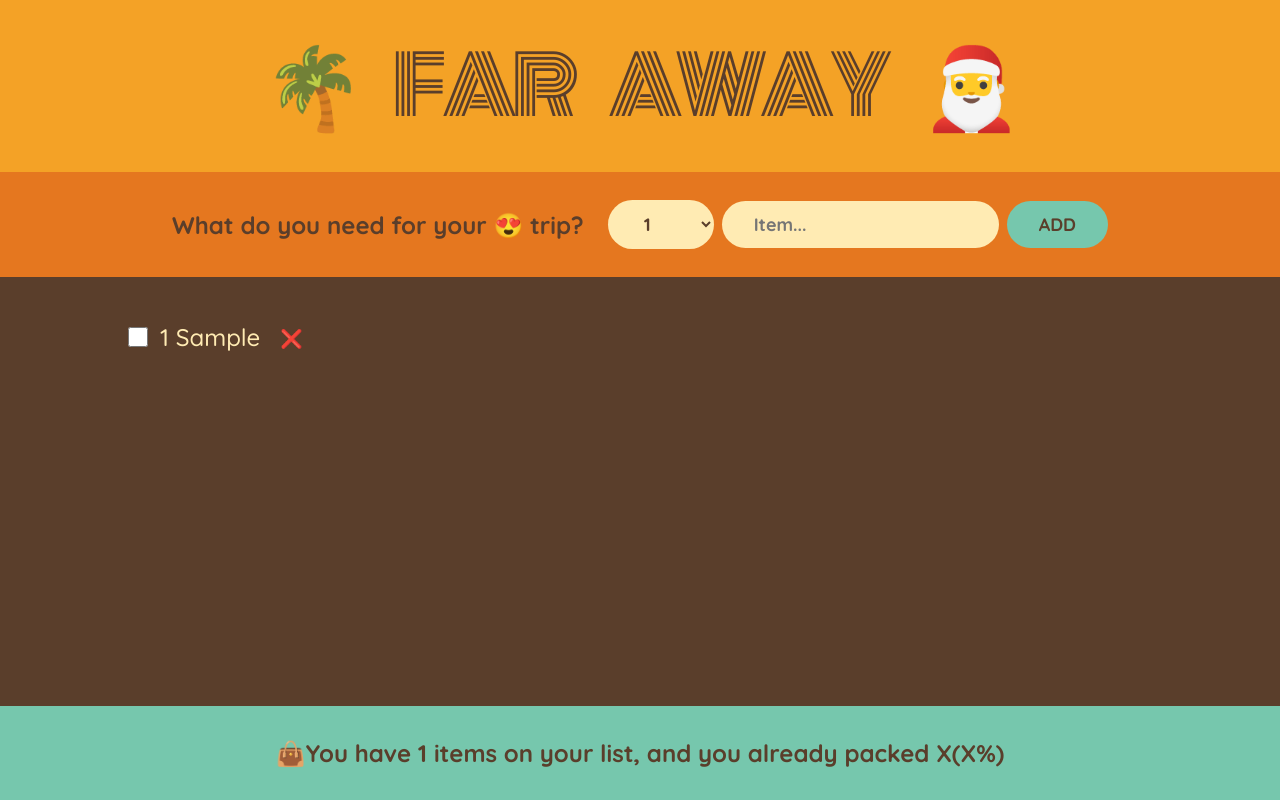
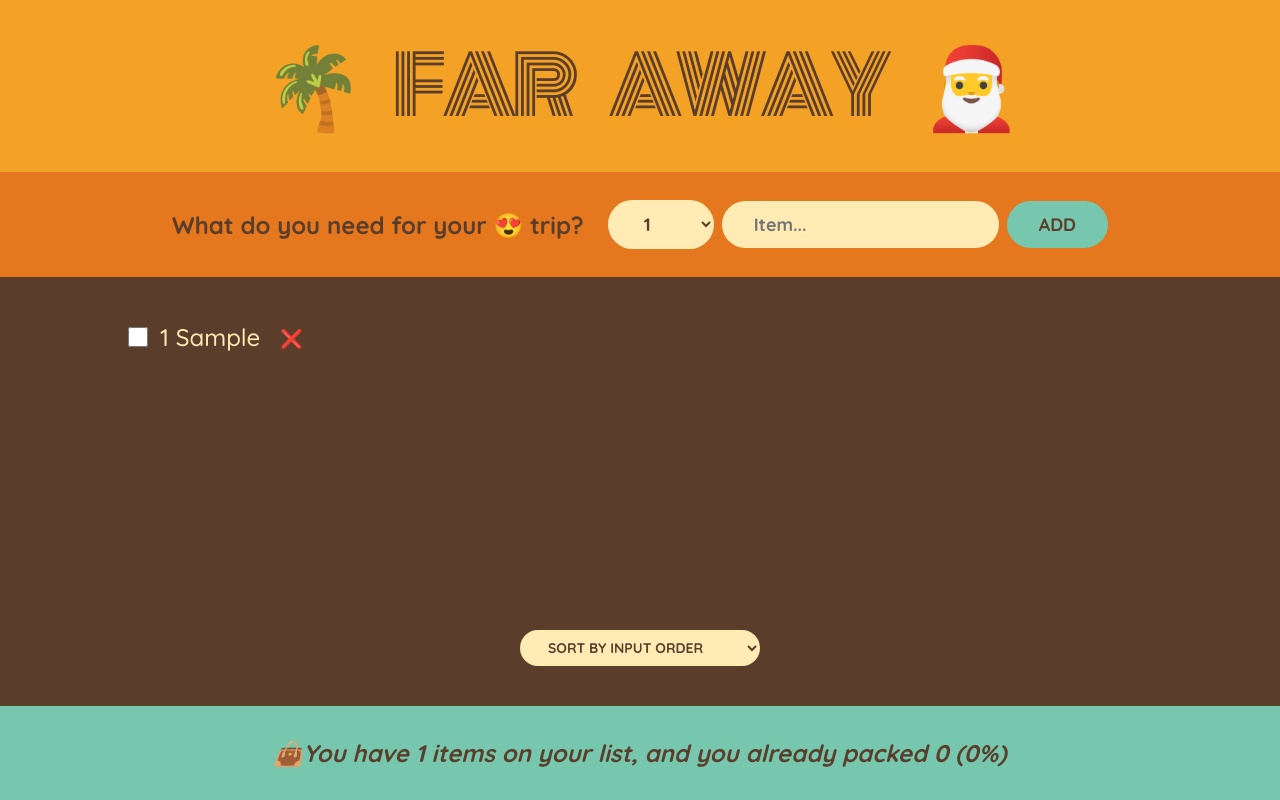
Before and after one commit to DarekPie/ReactLearning-Man, a React (Create React App) app in the folder 05-travel-list/05-travel-list/: page / in a window 1280 px wide. Both pictures are taken after typing "Sample" into the empty fields and a click on the button "ADD". Built offline with nearby package versions, Linux system fonts and the light colour scheme.

Commit message:
05-travel-list sortin list impelmentation

```diff
--- a/05-travel-list/05-travel-list/src/App.js
+++ b/05-travel-list/05-travel-list/src/App.js
@@ -94,10 +94,25 @@
 }
 
 function PackingList({ items, onDeleteItem, onToggleItems }) {
+  const [sortBy, setSortBy] = useState("input");
+  let sortedItems;
+
+  if (sortBy === "input") sortedItems = items;
+
+  if (sortBy === "description")
+    sortedItems = items
+      .slice()
+      .sort((a, b) => a.description.localeCompare(b.description));
+
+  if (sortBy === "packed")
+    sortedItems = items
+      .slice()
+      .sort((a, b) => Number(a.packed) - Number(b.packed));
+
   return (
     <div className="list">
       <ul>
-        {items.map((item) => (
+        {sortedItems.map((item) => (
           <Item
             item={item}
             onDeleteItem={onDeleteItem}
@@ -106,6 +121,13 @@
           />
         ))}
       </ul>
+      <div className="actions">
+        <select value={sortBy} onChange={(e) => setSortBy(e.target.value)}>
+          <option value="input">Sort by input order</option>
+          <option value="description">Sort by description</option>
+          <option value="packed">Sort by packed ststus</option>
+        </select>
+      </div>
     </div>
   );
 }
@@ -128,12 +150,27 @@
 }
 
 function Stats({ items }) {
+  if (!items.length)
+    return (
+      <p className="stats">
+        {" "}
+        <em>Start Adding some items to you packing list</em>{" "}
+      </p>
+    );
+
   const numItems = items.length;
+  const numPacked = items.filter((item) => item.packed).length;
+  const procentage = Math.round((numPacked / numItems) * 100);
+
   console.log(numItems);
 
   return (
     <footer className="stats">
-      👜You have {numItems} items on your list, and you already packed X(X%)
+      <em>
+        {procentage === 100
+          ? "You got everything! Ready to go ✈"
+          : `👜You have ${numItems} items on your list, and you already packed ${numPacked} (${procentage}%)`}
+      </em>
     </footer>
   );
 }
```
